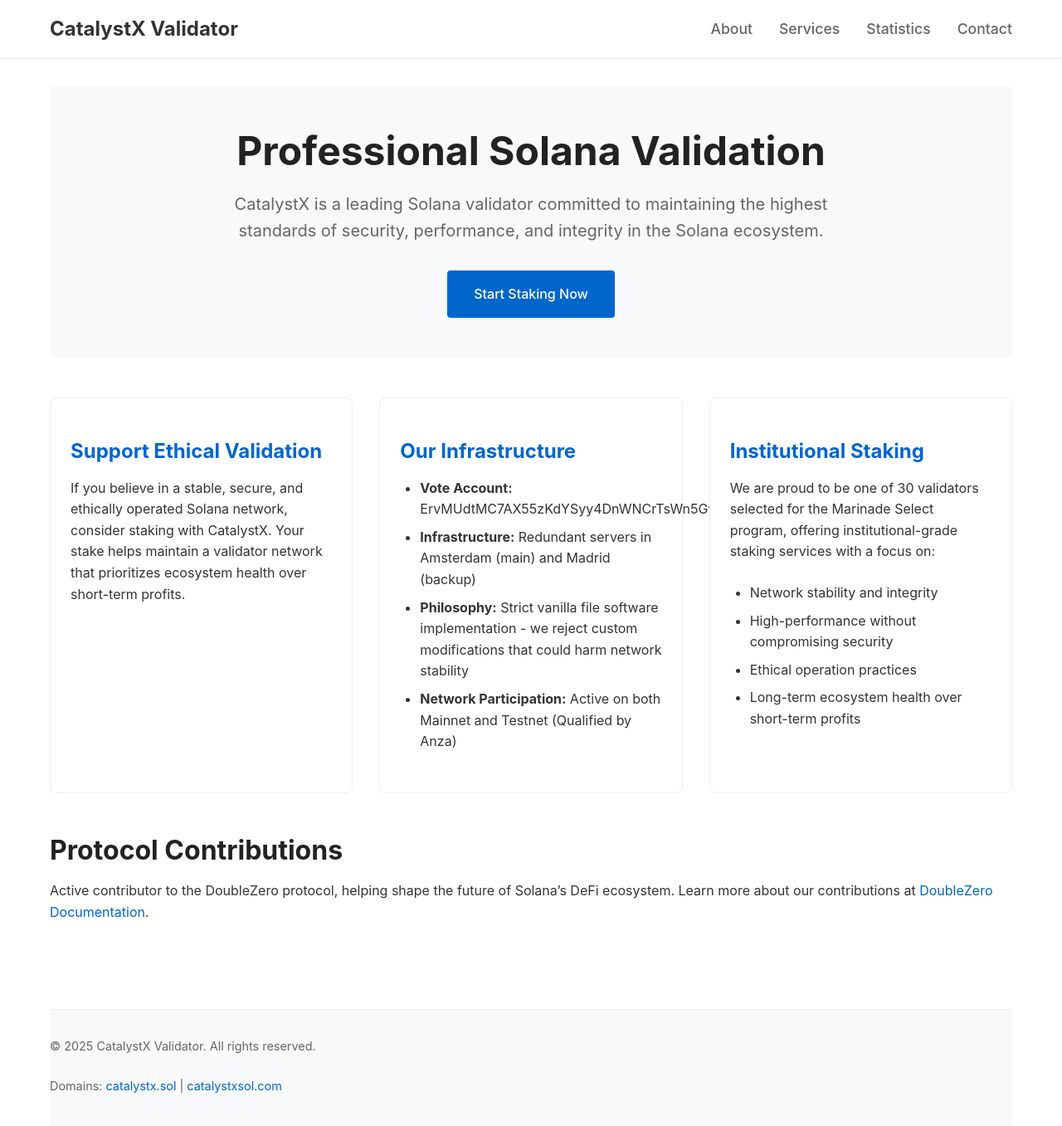
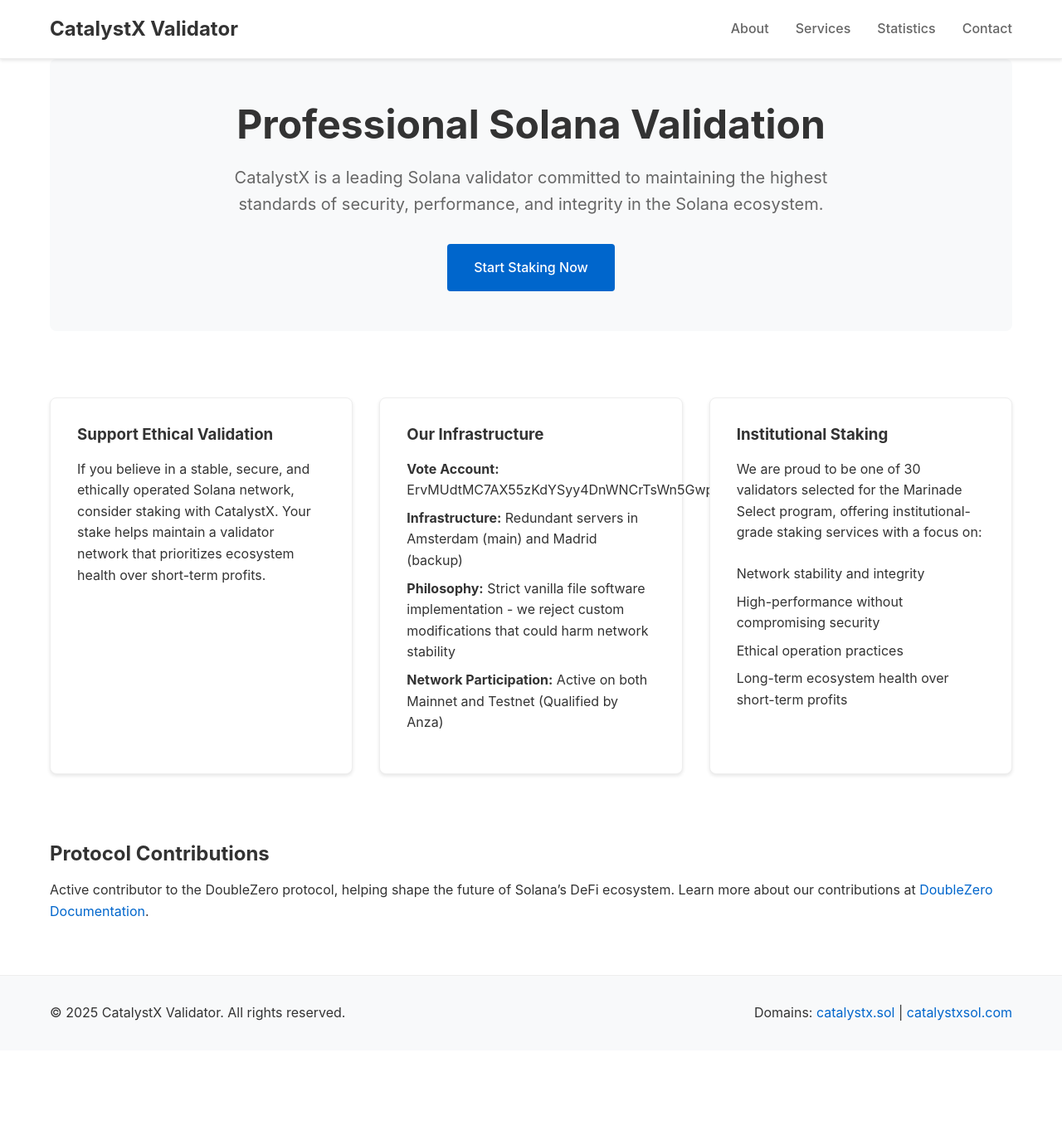
Before and after one commit to T3chie-404/catalystx-website, a Jekyll site: the page built from index.md, in a window 1280 px wide and 1376 px high. Shown: the top 1357 px of the window at 83% size. Built offline with Jekyll 4.4.1, drawn with Linux system fonts in a browser that asks for light colours.

Commit message:
Fix styling issues and add proper Jekyll assets structure

```diff
--- a/_layouts/default.html
+++ b/_layouts/default.html
@@ -4,206 +4,34 @@
     <meta charset="utf-8">
     <meta name="viewport" content="width=device-width, initial-scale=1">
     <title>{% if page.title %}{{ page.title }} - {% endif %}{{ site.title }}</title>
-    <style>
-        /* Reset and base styles */
-        * { margin: 0; padding: 0; box-sizing: border-box; }
-        body {
-            font-family: -apple-system, BlinkMacSystemFont, "Segoe UI", Roboto, Helvetica, Arial, sans-serif;
-            line-height: 1.6;
-            color: #333;
-            margin: 0;
-            padding: 0;
-        }
-
-        /* Container */
-        .container {
-            max-width: 1200px;
-            margin: 0 auto;
-            padding: 0 20px;
-        }
-
-        /* Header and Navigation */
-        header {
-            background: #fff;
-            border-bottom: 1px solid #eee;
-            position: sticky;
-            top: 0;
-            z-index: 1000;
-            padding: 1rem 0;
-        }
-
-        .header-content {
-            display: flex;
-            justify-content: space-between;
-            align-items: center;
-            flex-wrap: wrap;
-        }
-
-        .site-title {
-            font-size: 1.5rem;
-            font-weight: bold;
-            color: #333;
-            text-decoration: none;
-            margin-right: 2rem;
-        }
-
-        nav {
-            display: flex;
-            align-items: center;
-        }
-
-        nav a {
-            color: #666;
-            text-decoration: none;
-            margin-left: 2rem;
-            font-weight: 500;
-            transition: color 0.2s;
-            font-size: 1.1rem;
-        }
-
-        nav a:first-child {
-            margin-left: 0;
-        }
-
-        nav a:hover {
-            color: #000;
-        }
-
-        /* Main content */
-        main {
-            padding: 2rem 0;
-        }
-
-        h1, h2, h3 {
-            color: #222;
-            margin-bottom: 1rem;
-            line-height: 1.3;
-        }
-
-        h1 { font-size: 2.5rem; }
-        h2 { font-size: 2rem; margin-top: 2rem; }
-        h3 { font-size: 1.5rem; margin-top: 1.5rem; }
-
-        p {
-            margin-bottom: 1.5rem;
-        }
-
-        /* Links */
-        a {
-            color: #0066cc;
-            text-decoration: none;
-            transition: color 0.2s;
-        }
-
-        a:hover {
-            color: #003366;
-        }
-
-        /* Lists */
-        ul, ol {
-            margin-bottom: 1.5rem;
-            padding-left: 1.5rem;
-        }
-
-        li {
-            margin-bottom: 0.5rem;
-        }
-
-        /* Footer */
-        footer {
-            margin-top: 3rem;
-            padding: 2rem 0;
-            border-top: 1px solid #eee;
-            color: #666;
-            font-size: 0.9rem;
-            background: #f8f9fa;
-        }
-
-        /* Mobile menu */
-        .menu-toggle {
-            display: none;
-            background: none;
-            border: none;
-            font-size: 1.5rem;
-            cursor: pointer;
-            padding: 0.5rem;
-            color: #333;
-        }
-
-        @media (max-width: 768px) {
-            .header-content {
-                flex-direction: column;
-                align-items: flex-start;
-            }
-
-            .site-title {
-                margin-bottom: 1rem;
-            }
-
-            .menu-toggle {
-                display: block;
-                position: absolute;
-                top: 1rem;
-                right: 1rem;
-            }
-
-            nav {
-                display: none;
-                width: 100%;
-                flex-direction: column;
-                align-items: flex-start;
-            }
-
-            nav.active {
-                display: flex;
-            }
-
-            nav a {
-                display: block;
-                padding: 0.5rem 0;
-                margin: 0.5rem 0;
-                width: 100%;
-                border-bottom: 1px solid #eee;
-            }
-
-            nav a:first-child {
-                margin-top: 1rem;
-            }
-        }
-    </style>
+    <link rel="stylesheet" href="{{ '/assets/main.css' | relative_url }}">
+    {% feed_meta %}
+    {% seo %}
 </head>
 <body>
     <header>
         <div class="container">
-            <div class="header-content">
+            <nav>
                 <a href="{{ '/' | relative_url }}" class="site-title">{{ site.title }}</a>
-                <button class="menu-toggle" onclick="toggleMenu()">☰</button>
-                <nav id="main-nav">
-                    <a href="{{ '/about' | relative_url }}">About</a>
-                    <a href="{{ '/services' | relative_url }}">Services</a>
-                    <a href="{{ '/validator-statistics' | relative_url }}">Statistics</a>
-                    <a href="{{ '/contact' | relative_url }}">Contact</a>
-                </nav>
-            </div>
+                <div class="nav-links">
+                    <a href="{{ '/about/' | relative_url }}">About</a>
+                    <a href="{{ '/services/' | relative_url }}">Services</a>
+                    <a href="{{ '/statistics/' | relative_url }}">Statistics</a>
+                    <a href="{{ '/contact/' | relative_url }}">Contact</a>
+                </div>
+            </nav>
         </div>
     </header>
 
-    <div class="container">
-        <main>
-            {{ content }}
-        </main>
+    <main class="container">
+        {{ content }}
+    </main>
 
-        <footer>
-            <p>&copy; {{ site.time | date: '%Y' }} {{ site.title }}. All rights reserved.</p>
-            <p>Domains: <a href="https://catalystx.sol">catalystx.sol</a> | <a href="https://catalystxsol.com">catalystxsol.com</a></p>
-        </footer>
-    </div>
-
-    <script>
-        function toggleMenu() {
-            const nav = document.getElementById('main-nav');
-            nav.classList.toggle('active');
-        }
-    </script>
+    <footer>
+        <div class="container">
+            <div>© {{ site.time | date: '%Y' }} {{ site.title }}. All rights reserved.</div>
+            <div>Domains: <a href="https://catalystx.sol">catalystx.sol</a> | <a href="https://catalystxsol.com">catalystxsol.com</a></div>
+        </div>
+    </footer>
 </body>
 </html>
--- /dev/null
+++ b/_sass/minima.scss
@@ -0,0 +1,43 @@
+// Base styles
+* {
+    margin: 0;
+    padding: 0;
+    box-sizing: border-box;
+}
+
+// Typography
+body {
+    font-family: -apple-system, BlinkMacSystemFont, "Segoe UI", Roboto, Helvetica, Arial, sans-serif;
+    line-height: 1.6;
+    color: #333;
+}
+
+h1, h2, h3, h4, h5, h6 {
+    margin-bottom: 1rem;
+    line-height: 1.3;
+}
+
+p {
+    margin-bottom: 1.5rem;
+}
+
+// Links
+a {
+    color: #0066cc;
+    text-decoration: none;
+    transition: color 0.2s;
+
+    &:hover {
+        color: #003366;
+    }
+}
+
+// Lists
+ul, ol {
+    margin-bottom: 1.5rem;
+    padding-left: 1.5rem;
+}
+
+li {
+    margin-bottom: 0.5rem;
+}
--- /dev/null
+++ b/assets/main.scss
@@ -0,0 +1,170 @@
+---
+---
+
+@import "minima";
+
+// Custom styles
+body {
+    font-family: -apple-system, BlinkMacSystemFont, "Segoe UI", Roboto, Helvetica, Arial, sans-serif;
+    line-height: 1.6;
+    margin: 0;
+    padding: 0;
+}
+
+.container {
+    max-width: 1200px;
+    margin: 0 auto;
+    padding: 0 20px;
+}
+
+header {
+    background: #fff;
+    border-bottom: 1px solid #eee;
+    padding: 1rem 0;
+    position: sticky;
+    top: 0;
+    z-index: 100;
+    box-shadow: 0 2px 4px rgba(0,0,0,0.1);
+}
+
+nav {
+    display: flex;
+    justify-content: space-between;
+    align-items: center;
+
+    .site-title {
+        font-size: 1.5rem;
+        font-weight: bold;
+        color: #333;
+        text-decoration: none;
+
+        &:hover {
+            color: #0066cc;
+        }
+    }
+
+    .nav-links {
+        display: flex;
+        gap: 2rem;
+
+        a {
+            color: #666;
+            text-decoration: none;
+            font-weight: 500;
+
+            &:hover {
+                color: #0066cc;
+            }
+        }
+    }
+}
+
+.hero {
+    text-align: center;
+    padding: 4rem 0;
+    background: #f8f9fa;
+    margin-bottom: 3rem;
+
+    h1 {
+        font-size: 3rem;
+        margin-bottom: 1rem;
+        color: #333;
+    }
+
+    p {
+        font-size: 1.25rem;
+        color: #666;
+        max-width: 800px;
+        margin: 0 auto 2rem;
+    }
+}
+
+.cta-button {
+    display: inline-block;
+    padding: 1rem 2rem;
+    background: #0066cc;
+    color: white;
+    text-decoration: none;
+    border-radius: 4px;
+    font-weight: 500;
+    transition: background 0.2s;
+
+    &:hover {
+        background: #0052a3;
+        color: white;
+    }
+}
+
+.features {
+    display: grid;
+    grid-template-columns: repeat(auto-fit, minmax(300px, 1fr));
+    gap: 2rem;
+    padding: 2rem 0;
+
+    .feature {
+        background: white;
+        padding: 2rem;
+        border-radius: 8px;
+        box-shadow: 0 2px 4px rgba(0,0,0,0.1);
+
+        h3 {
+            margin-top: 0;
+            color: #333;
+        }
+
+        ul {
+            list-style: none;
+            padding: 0;
+            margin: 1rem 0;
+        }
+
+        li {
+            margin-bottom: 0.5rem;
+        }
+    }
+}
+
+footer {
+    background: #f8f9fa;
+    padding: 2rem 0;
+    margin-top: 4rem;
+    border-top: 1px solid #eee;
+
+    .container {
+        display: flex;
+        justify-content: space-between;
+        align-items: center;
+    }
+}
+
+// Responsive design
+@media (max-width: 768px) {
+    nav {
+        flex-direction: column;
+        gap: 1rem;
+        text-align: center;
+
+        .nav-links {
+            flex-direction: column;
+            gap: 1rem;
+        }
+    }
+
+    .hero {
+        padding: 2rem 0;
+
+        h1 {
+            font-size: 2rem;
+        }
+    }
+
+    .features {
+        grid-template-columns: 1fr;
+    }
+
+    footer .container {
+        flex-direction: column;
+        text-align: center;
+        gap: 1rem;
+    }
+}
```
